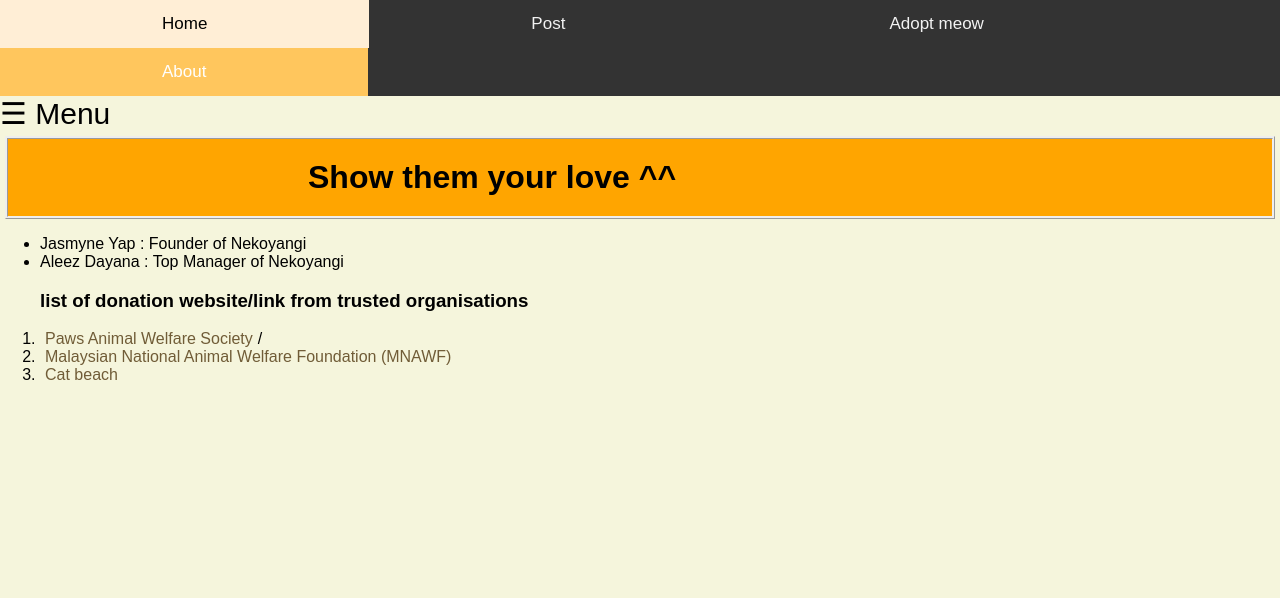
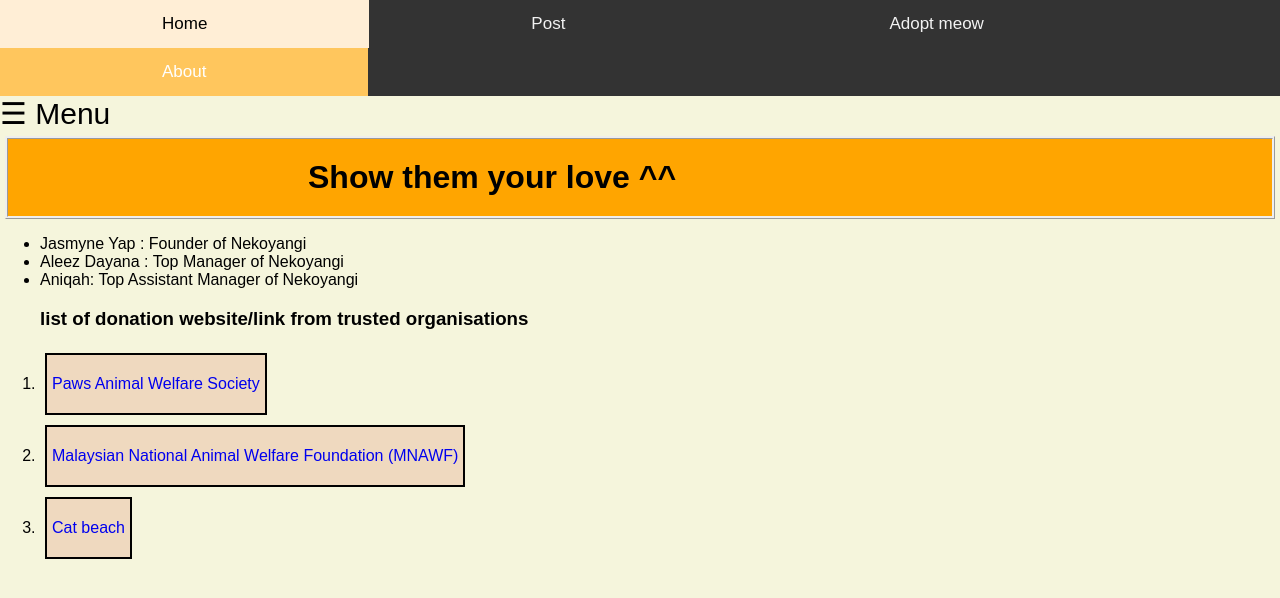
Before and after one commit to JasMyne14/GitExercise-TT2L-06, a Flask app: page /donation in a window 1280 px wide. Shown: the top 598 px of the page. Run offline with Flask 3, Linux system fonts and the light colour scheme.

Commit message:
css link button

```diff
--- a/home/static/main.css
+++ b/home/static/main.css
@@ -96,9 +96,19 @@ img {
 /*Donation page*/
 
 .donate a:link {
-  color: rgb(112, 92, 55);
-  background-color: transparent;
+  background-color: rgb(239, 217, 191);
   text-decoration: none;
-  border: #111;
+  font-family: Arial, Helvetica, sans-serif;
+  font-size: medium;
+  text-align: center;
   padding: 20px 5px;
+  border: 2px solid black;
+  display: inline-block;
+  margin: 5px;
 }
+
+.donate a:hover, a:active {
+  background-color: rgb(248, 213, 107);
+  color: black;
+  border: 2px solid black;
+}
--- a/home/templates/donation.html
+++ b/home/templates/donation.html
@@ -4,7 +4,7 @@
     <meta charset='utf-8'>
     <meta http-equiv='X-UA-Compatible' content='IE=edge'>
     <title>Donation page</title>
-    <link rel="icon" type="image/png" href="{{ url_for('static', filename='love.png') }}">
+    <link rel="icon" type="image/png" href="{{ url_for('static', filename='favicon.png') }}">
     <meta name='viewport' content='width=device-width, initial-scale=1'>
     <link rel='stylesheet' type='text/css' media='screen' href="{{url_for('static',filename='main.css')}}">
     <script src='main.js'></script>
@@ -42,10 +42,11 @@
     <ul>
         <li>Jasmyne Yap : Founder of Nekoyangi</li>
         <li>Aleez Dayana : Top Manager of Nekoyangi </li>
+        <li>Aniqah: Top Assistant Manager of Nekoyangi</li>
     </ul>
     <ol class="donate">
         <h3>list of donation website/link from trusted organisations</h3>
-        <li><a href ="https://www.paws.org.my/donate" target="_blank">Paws Animal Welfare Society</a>/</li>
+        <li><a href ="https://www.paws.org.my/donate" target="_blank">Paws Animal Welfare Society</a></li>
         <li><a href="https://mnawf.org.my/donate/" target="_blank">Malaysian National Animal Welfare Foundation (MNAWF)</a></li>
         <li><a href="https://catbeachpenang.com/donate/" target="_blank">Cat beach</a></li>
     </ol>
--- a/home/templates/home.html
+++ b/home/templates/home.html
@@ -4,7 +4,7 @@
     <meta charset='utf-8'>
     <meta http-equiv='X-UA-Compatible' content='IE=edge'>
     <title>Home Page</title>
-    <link rel="icon" type="image/png" href="{{ url_for('static', filename='love.png') }}">
+    <link rel="icon" type="image/png" href="{{ url_for('static', filename='favicon.png') }}">
     <meta name='viewport' content='width=device-width, initial-scale=1'>
     <link rel='stylesheet' type='text/css' media='screen' href="{{url_for('static',filename='main.css')}}">
    <script src='main.js'></script>
--- a/home/templates/notification.html
+++ b/home/templates/notification.html
@@ -4,7 +4,7 @@
     <meta charset='utf-8'>
     <meta http-equiv='X-UA-Compatible' content='IE=edge'>
     <title>Notifications</title>
-    <link rel="icon" type="image/png" href="{{ url_for('static', filename='love.png') }}">
+    <link rel="icon" type="image/png" href="{{ url_for('static', filename='favicon.png') }}">
     <meta name='viewport' content='width=device-width, initial-scale=1'>
     <link rel='stylesheet' type='text/css' media='screen' href="{{url_for('static',filename='main.css')}}">
 
```
Also changed, not shown: home/static/favicon.png (added), home/static/love.png (deleted).
